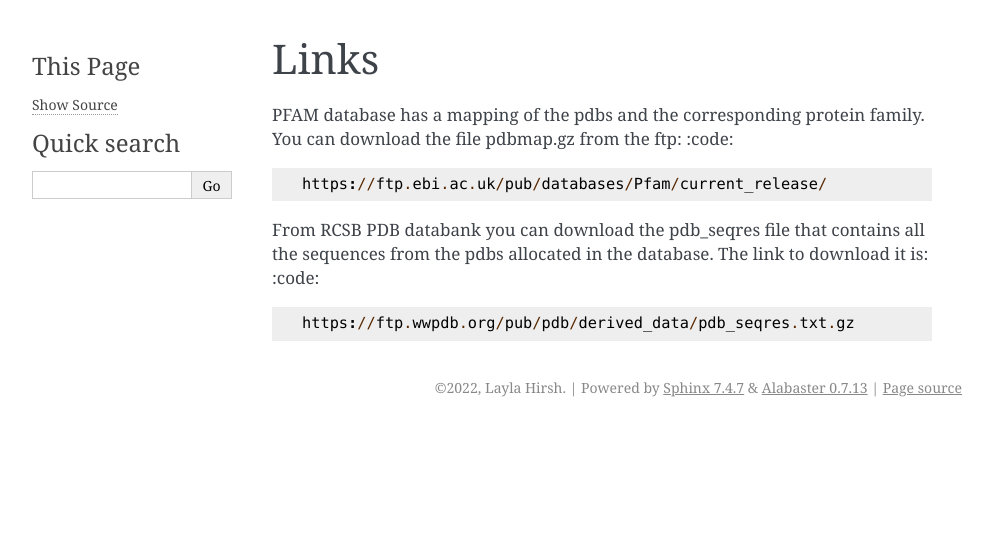
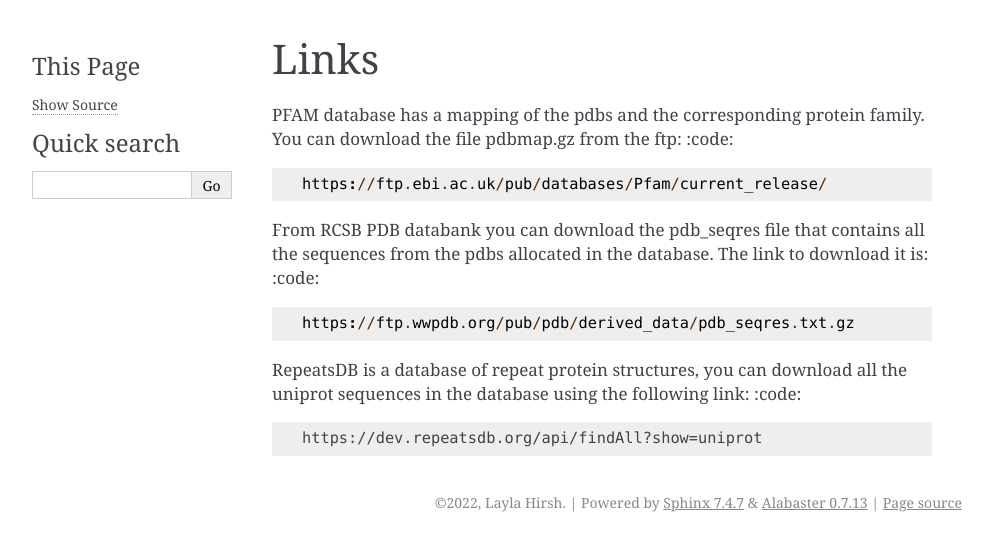
Before and after one commit to DraLaylaHirsh/MRFprofilesCreation, a Sphinx documentation site: the page built from docs/Usefulllinks.rst, in a window 1280 px wide. Shown: the top 551 px of the page, without its empty margins (148-1141 px from the left). Built offline with Sphinx 7.4.7, drawn with Linux system fonts in a browser that asks for light colours.

Commit message:
Update Usefulllinks.rst

```diff
--- a/docs/Usefulllinks.rst
+++ b/docs/Usefulllinks.rst
@@ -8,3 +8,7 @@ PFAM database has a mapping of the pdbs and the corresponding protein family. Yo
 From RCSB PDB databank you can download the pdb_seqres file that contains all the sequences from the pdbs allocated in the database. The link to download it is:
 :code::
   https://ftp.wwpdb.org/pub/pdb/derived_data/pdb_seqres.txt.gz
+
+RepeatsDB is a database of repeat protein structures, you can download all the uniprot sequences in the database using the following link:
+:code::
+  https://dev.repeatsdb.org/api/findAll?show=uniprot
```
